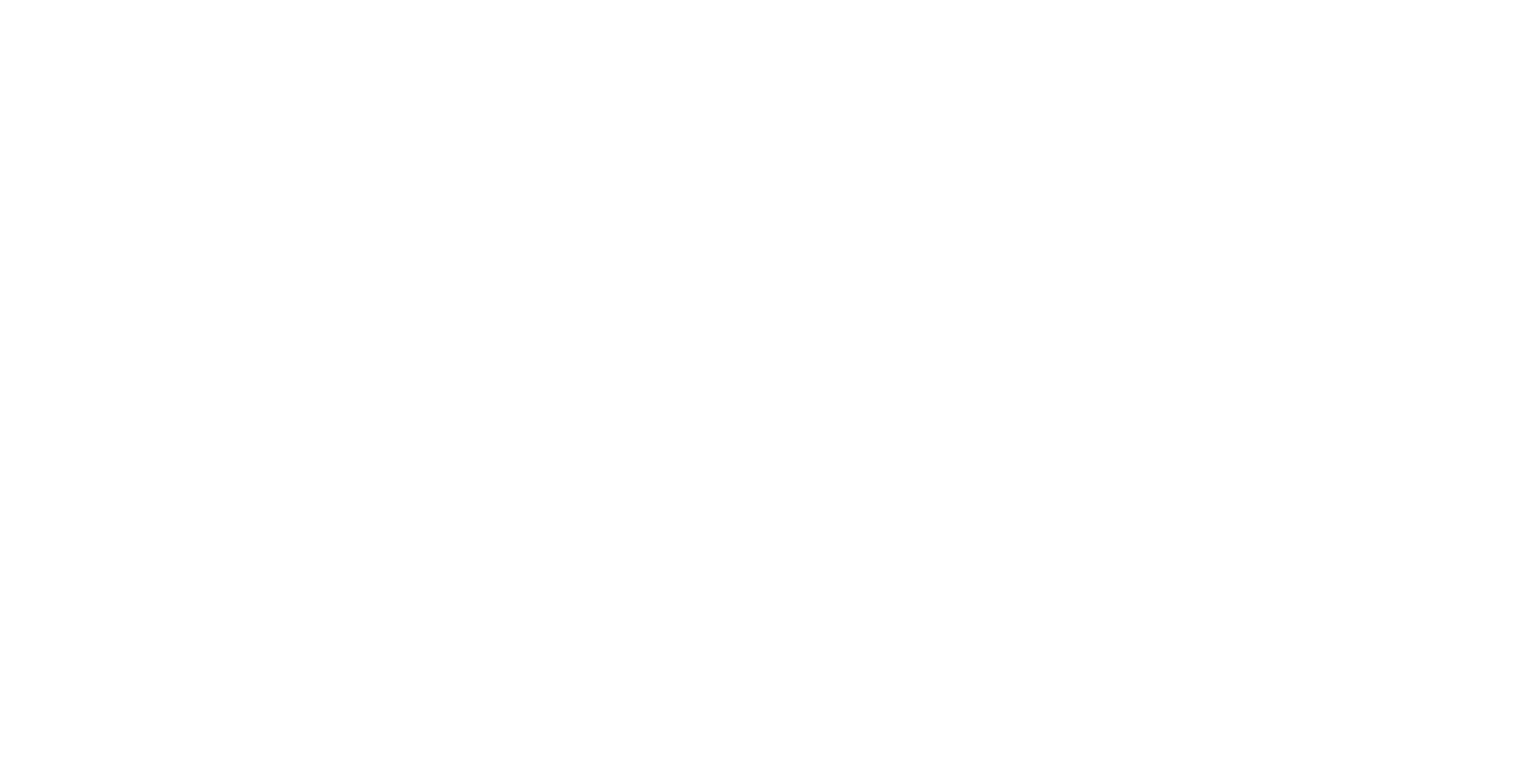
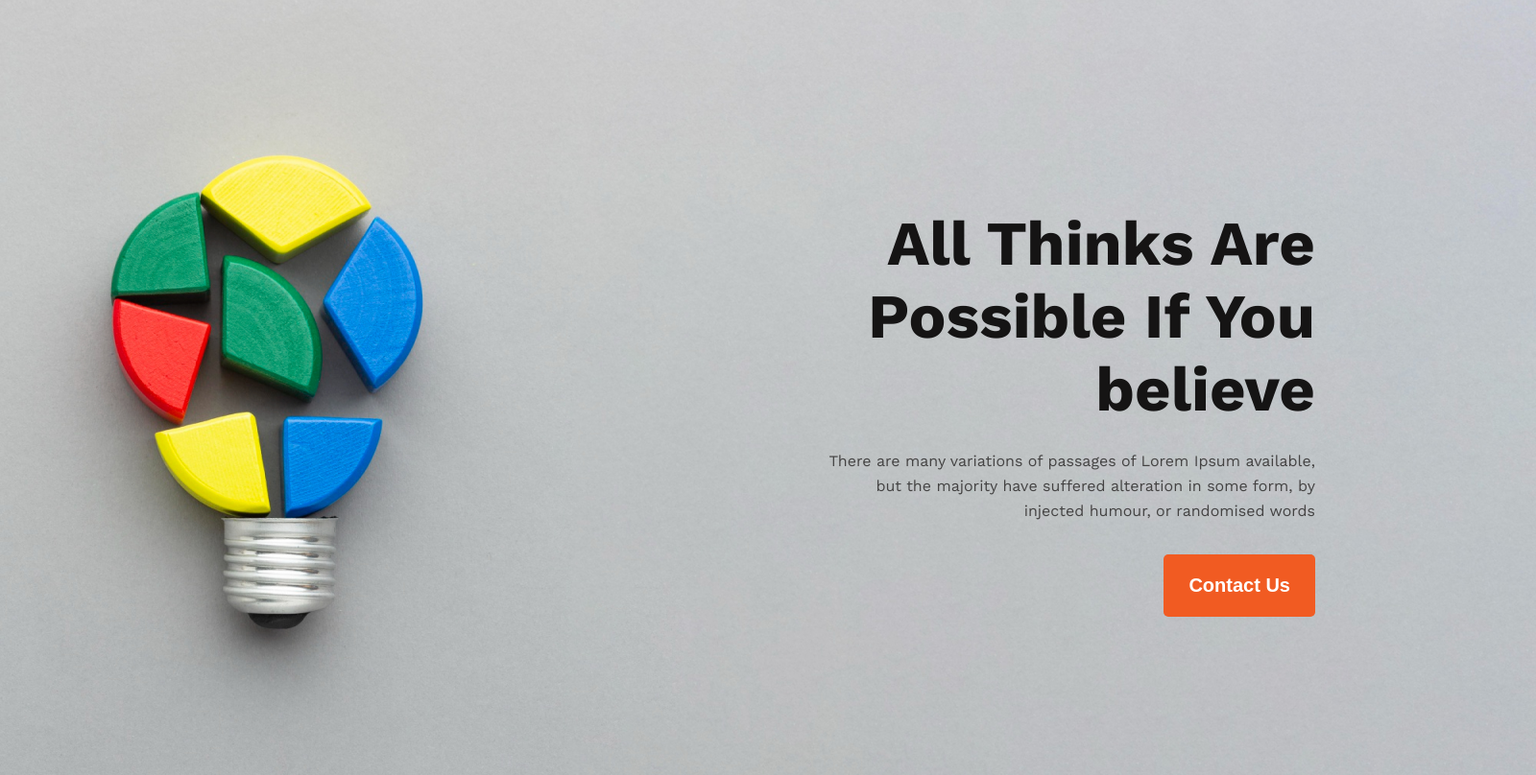
Before and after one commit to NureAlamShuvo/my-second-porfolio, a plain HTML site: page index.html in a window 1280 px wide. Shown: the whole page at 96% size, 1600 px wide, since content can reach past the window. Drawn offline with nearby package versions, Linux system fonts and the light colour scheme.

Commit message:
main content design

```diff
--- a/index.html
+++ b/index.html
@@ -3,12 +3,20 @@
 <head>
     <meta charset="UTF-8">
     <meta name="viewport" content="width=device-width, initial-scale=1.0">
+    <link rel="preconnect" href="https://fonts.googleapis.com">
+<link rel="preconnect" href="https://fonts.gstatic.com" crossorigin>
+<link href="https://fonts.googleapis.com/css2?family=Work+Sans:ital,wght@0,100..900;1,100..900&display=swap" rel="stylesheet">
+<link rel="stylesheet" href="style/portfolio.css">
     <title>My Clean Portfolio</title>
 </head>
-<body>
+<body class="font-work-sans">
     <header>
         <section id="hero-section">
-
+            <div class="main-content">
+                <h2>All Thinks Are <br> Possible If You <br> believe</h2>
+                <p>There are many variations of passages of Lorem Ipsum available, but the majority have suffered alteration in some form, by injected humour, or randomised words</p>
+                <button class="btn">Contact Us</button>
+            </div>
         </section>
     </header>
 </body>
--- /dev/null
+++ b/style/portfolio.css
@@ -0,0 +1,47 @@
+*{
+    margin: 0;
+    padding: 0;
+    box-sizing: border-box;
+}
+.font-work-sans{
+  font-family: "Work Sans", sans-serif;
+  font-optical-sizing: auto;
+}
+#hero-section{
+    background: url(../images/banner/banner2.png);
+    width: 1600px;
+    height: 808px;
+    display: flex;
+    justify-content: flex-end;
+    /* align-items: center; */
+    /* align-items: left; */
+}
+.main-content{
+    /* background-color: blue; */
+    width: 525px;
+    height: 522px;
+    margin: 216px 230px 365px 845px;
+    /* align-items: ; */
+    text-align: right;
+}
+.main-content h2{
+    font-size: 65px;
+    color: #151414;
+    margin-bottom: 24px;
+}
+.main-content p{
+    font-size: 16px;
+    line-height: 26px;
+    color: #444343;
+    margin-bottom: 32px;
+}
+.main-content .btn{
+    padding: 21px 26px;
+    border-radius: 5px;
+    font-size: 20px;
+    font-weight: 600;
+    color: #FFFFFF;
+    background-color: #F15B22;
+    cursor: pointer;
+    border: none;
+}
```
Also changed, not shown: images/banner/banner1.png (added), images/banner/banner2.png (added), images/banner/banner3.png (added), images/gradient1.png (added), images/gradient2.png (added), images/gradient3.png (added), images/icons/ecom.png (added), images/icons/fb.png (added), images/icons/js.png (added), images/icons/smoke.png (added), images/icons/twitter.png (added), images/icons/web.png (added), images/icons/youtube.png (added), images/person.png (added), 1 more files.
